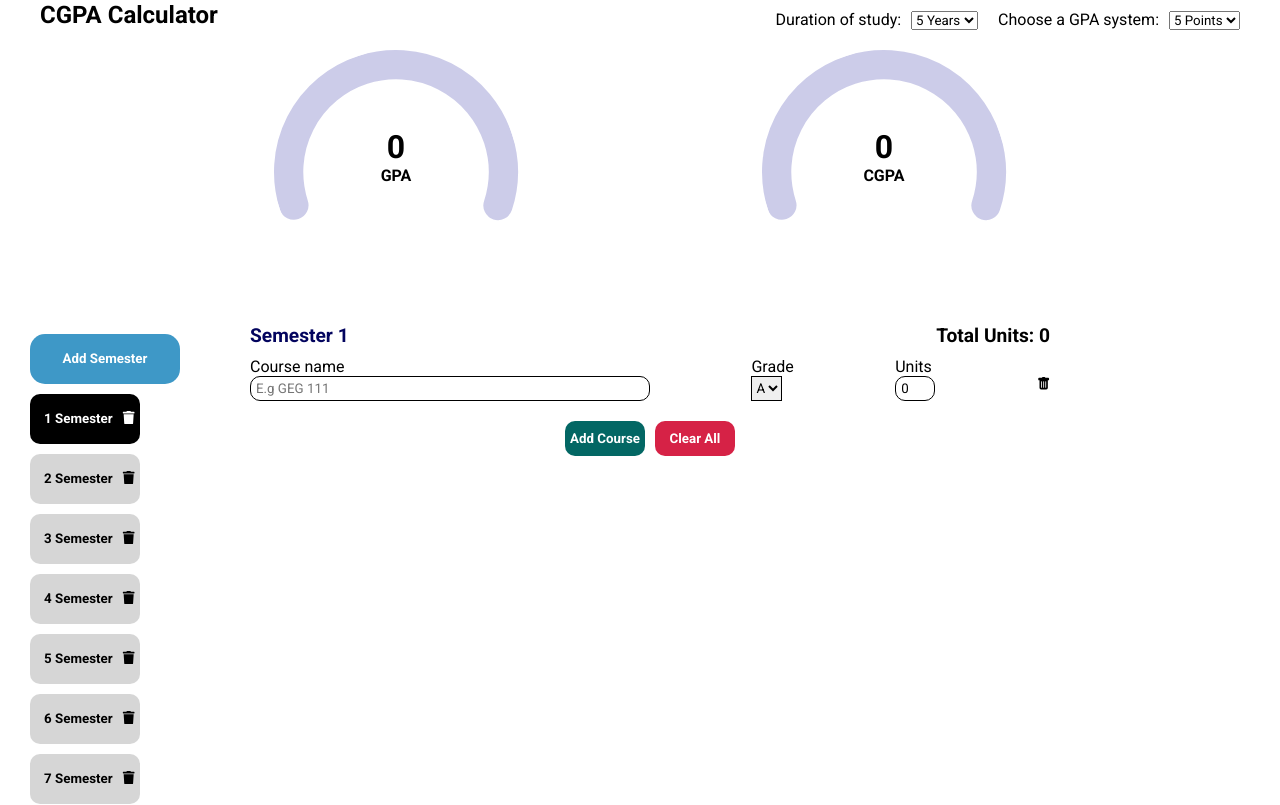
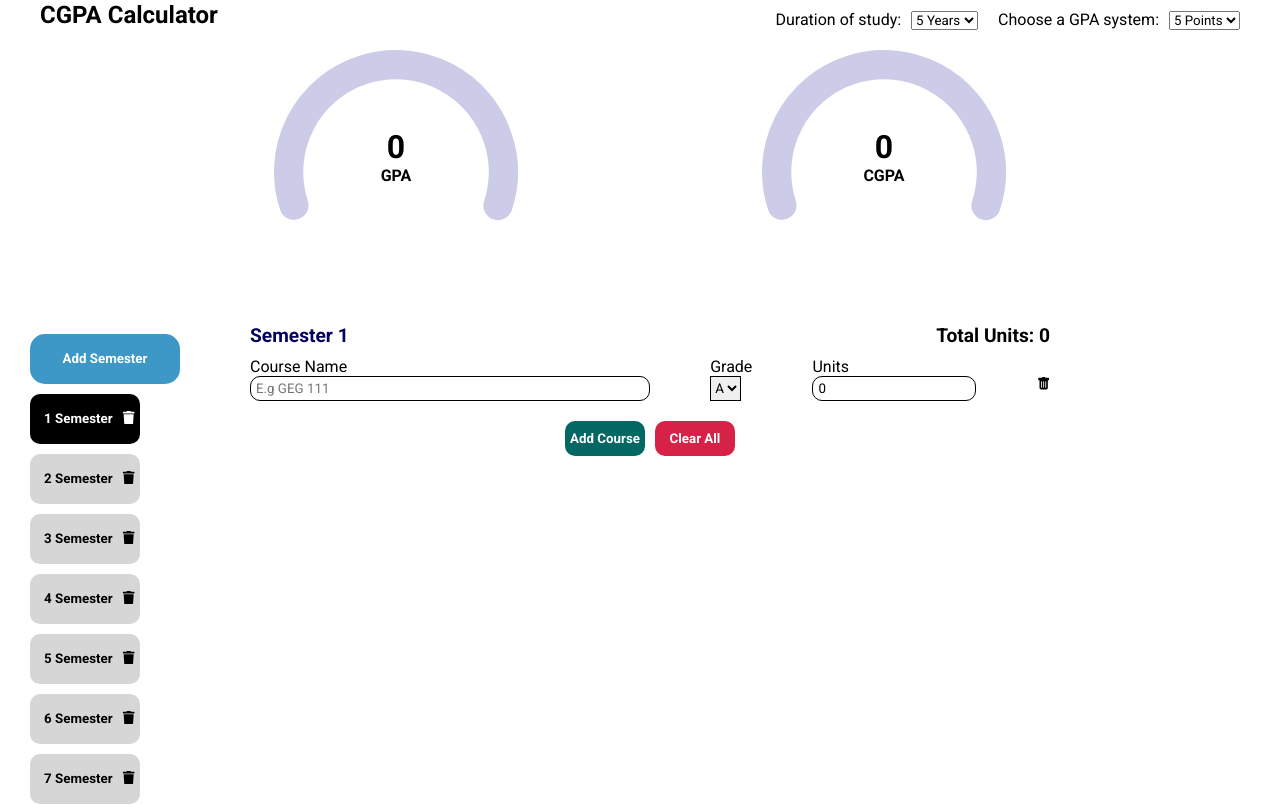
Before and after one commit to SoftCore01/cgpa-calc, a React (Vite) app: page / in a window 1280 px wide. Shown: the top 805 px of the page. Built offline with nearby package versions, Linux system fonts and the light colour scheme.

Commit message:
minnor bugs

```diff
--- a/src/App.jsx
+++ b/src/App.jsx
@@ -21,7 +21,7 @@ function App() {
       results = JSON.parse(results);
     } else if (results === null || results.length < 0) {
     /* If not create a new semester variable and pass it to results */
-      results = [{ courses: [new CourseObject("", 0, 5)] }];
+      results = [ new Array(years*2).fill({courses: [new CourseObject("", 0, 5)]})];
     }
 
     /* Pass results update semesters array with value of results */
@@ -169,6 +169,7 @@ function App() {
         </div>
           {semesters.length > 0 && (
             <Semester
+              system={system}
               courses={semesters[activeSemesterID].courses}
               id={activeSemesterID}
               addCourse={addCourse}
--- a/src/components/old comps/Semester.jsx
+++ b/src/components/old comps/Semester.jsx
@@ -44,6 +44,7 @@ function Semester(props) {
                 key={index}
                 id={index}
                 course={course}
+                system={props.system}
                 handleCourseTitleChange={(title) =>
                   props.handleCourseTitleChange(props.id, index, title)
                 }
```
